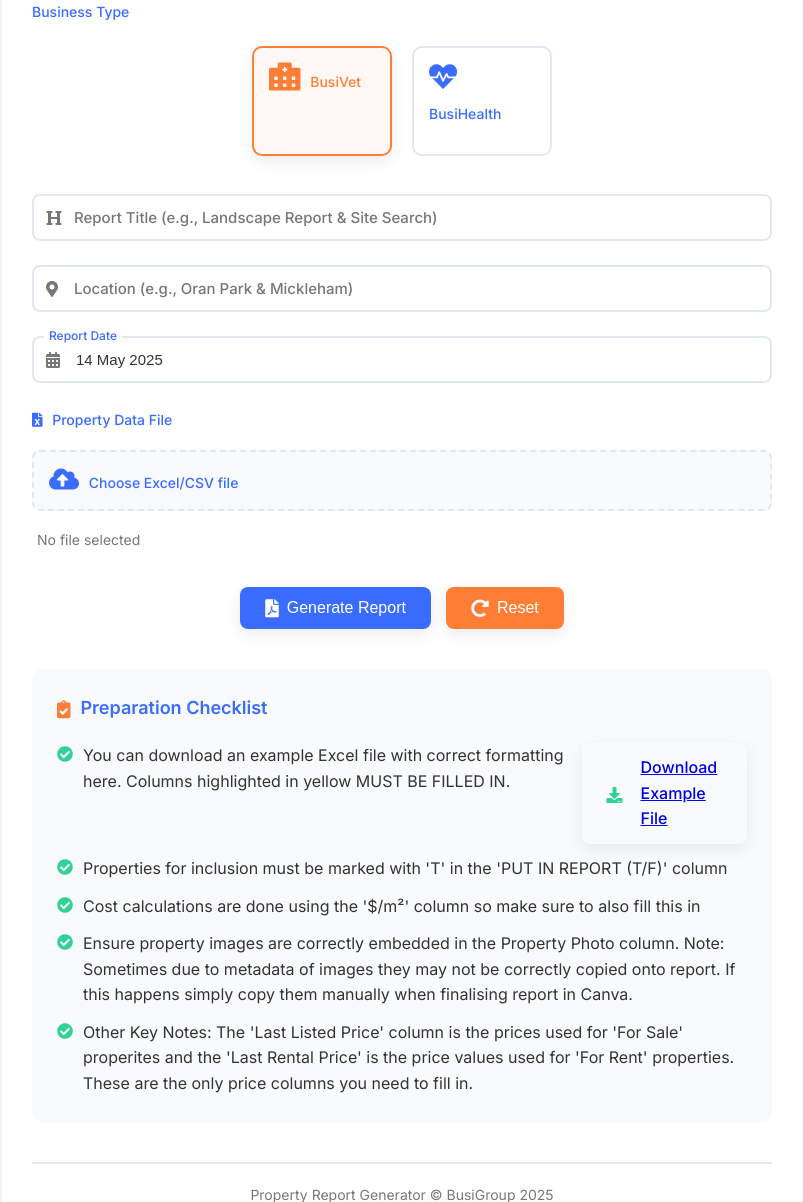
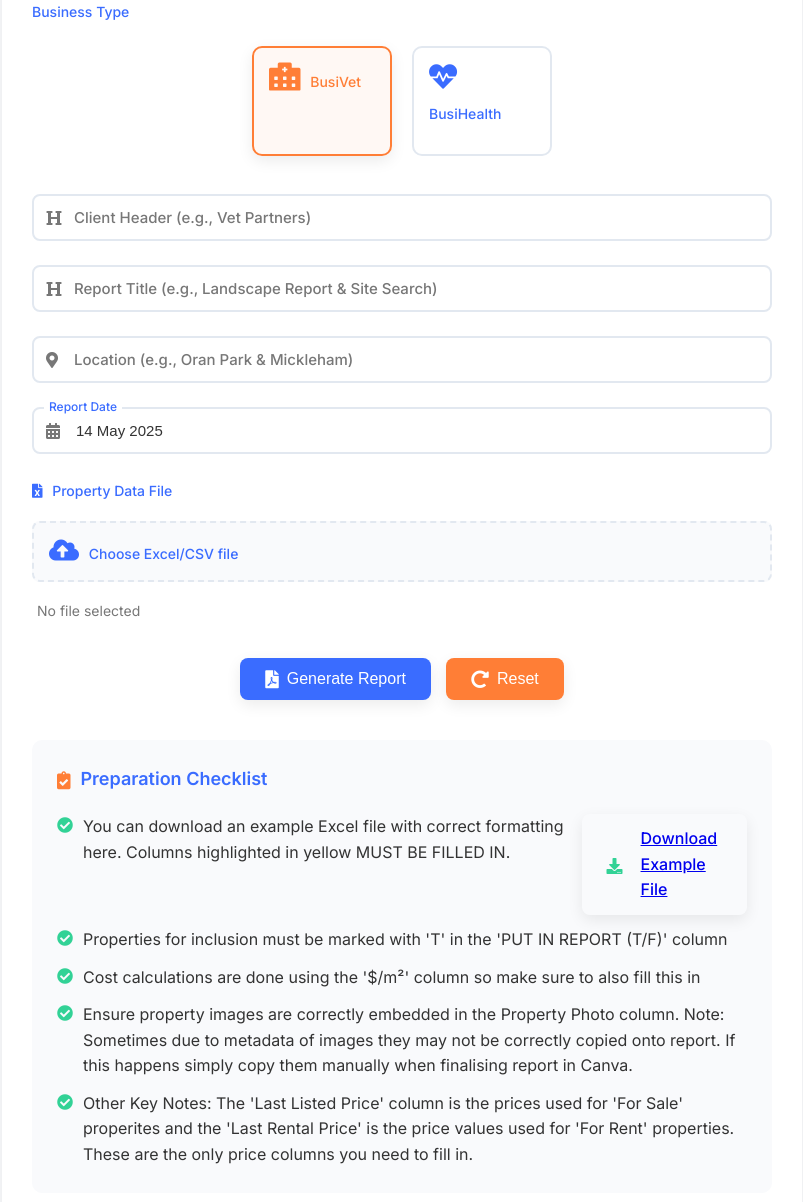
Before and after one commit to flynncostello/busigroup-property-report-generator, a Flask app: page / in a window 1280 px wide. Shown: the part 333-1535 px from the top of the page, without its empty margins (238-1041 px from the left). Run offline with Flask 3, Linux system fonts and the light colour scheme.

Commit message:
Made First Line an Input on the Form e.g., Vet Partners

```diff
--- a/app.py
+++ b/app.py
@@ -218,6 +218,17 @@
             flash(error_msg, 'error')
             return redirect(request.url)
 
+        # Check if the first line was provided
+        first_line = request.form.get('first_line')
+        if not first_line:
+            logger.warning("No first line text provided")
+            error_msg = 'Please provide the first line text (e.g., Vet Partners)'
+            if ajax_request:
+                logger.info("Returning JSON error for AJAX request")
+                return jsonify({'error': error_msg}), 400
+            flash(error_msg, 'error')
+            return redirect(request.url)
+
         # Check if the second line was provided
         second_line = request.form.get('second_line')
         if not second_line:
@@ -336,6 +347,7 @@
                 pdf_path = generate_pdf(
                     processed_data,
                     business_type=business_type,
+                    first_line=first_line,
                     second_line=second_line,
                     third_line=third_line,
                     report_date=report_date
--- a/static/js/script.js
+++ b/static/js/script.js
@@ -302,6 +302,7 @@
     function validateForm() {
         // Get all form values
         const businessType = document.querySelector('input[name="business_type"]:checked');
+        const firstLine = document.getElementById('first_line').value.trim();
         const secondLine = document.getElementById('second_line').value.trim();
         const thirdLine = document.getElementById('third_line').value.trim();
         const reportDate = document.getElementById('report_date').value.trim();
@@ -312,6 +313,10 @@
         // Check each field and return specific error messages
         if (!businessType) {
             return { isValid: false, errorMessage: 'Please select a business type (BusiVet or BusiHealth).' };
+        }
+
+        if (!firstLine) {
+            return { isValid: false, errorMessage: 'Please enter the client header.' };
         }
 
         if (!secondLine) {
--- a/templates/index.html
+++ b/templates/index.html
@@ -55,6 +55,14 @@
                                 <span>BusiHealth</span>
                             </label>
                         </div>
+                    </div>
+                </div>
+
+                <div class="form-group">
+                    <div class="input-container">
+                        <i class="fas fa-heading"></i>
+                        <input type="text" id="first_line" name="first_line" placeholder=" " required>
+                        <label for="first_line">Client Header (e.g., Vet Partners)</label>
                     </div>
                 </div>
 
--- a/utils/pdf_components/html_builder.py
+++ b/utils/pdf_components/html_builder.py
@@ -62,13 +62,14 @@
             return templates_map[name]
         return ""
 
-    def build_html(self, data, business_type, second_line, third_line, report_date):
+    def build_html(self, data, business_type, first_line, second_line, third_line, report_date):
         """
         Build complete HTML for the report.
 
         Args:
             data (dict): Processed property data
             business_type (str): 'busivet' or 'busihealth'
+            first_line (str): First line of title text
             second_line (str): Second line of title text
             third_line (str): Third line of title text (location)
             report_date (str): Report date string
@@ -104,11 +105,9 @@
         if business_type.lower() == 'busivet':
             website = 'BUSIVET.COM.AU'
             email = 'BEN@BUSIVET.COM.AU'
-            first_line = 'Vet Partners'
         else:  # busihealth
             website = 'BUSIHEALTH.COM'
             email = 'BEN@BUSIHEALTH.COM'
-            first_line = 'Health Partners'
 
         # Build cover page
         cover_template = self.env.get_template('cover_page')
--- a/utils/pdf_components/pdf_renderer.py
+++ b/utils/pdf_components/pdf_renderer.py
@@ -27,13 +27,14 @@
         # Ensure output directory exists
         os.makedirs(output_dir, exist_ok=True)
 
-    def render_pdf(self, data, business_type, second_line, third_line, report_date):
+    def render_pdf(self, data, business_type, first_line, second_line, third_line, report_date):
         """
         Render PDF from the processed data.
 
         Args:
             data (dict): Processed property data
             business_type (str): 'busivet' or 'busihealth'
+            first_line (str): First line of title text
             second_line (str): Second line of title text
             third_line (str): Third line of title text (location)
             report_date (str): Report date string
@@ -47,6 +48,7 @@
         html_content = self.html_builder.build_html(
             data,
             business_type,
+            first_line,
             second_line,
             third_line,
             report_date
--- a/utils/pdf_generator.py
+++ b/utils/pdf_generator.py
@@ -20,7 +20,7 @@
 logger.info(f"Static directory path: {STATIC_DIR}")
 logger.info(f"Output directory path: {OUTPUT_DIR}")
 
-def generate_pdf(data, business_type, second_line, third_line, report_date):
+def generate_pdf(data, business_type, first_line, second_line, third_line, report_date):
     """
     Generate a complete property report PDF using HTML templates.
 
@@ -43,6 +43,7 @@
     output_path = pdf_renderer.render_pdf(
         data,
         business_type,
+        first_line,
         second_line,
         third_line,
         report_date
```
